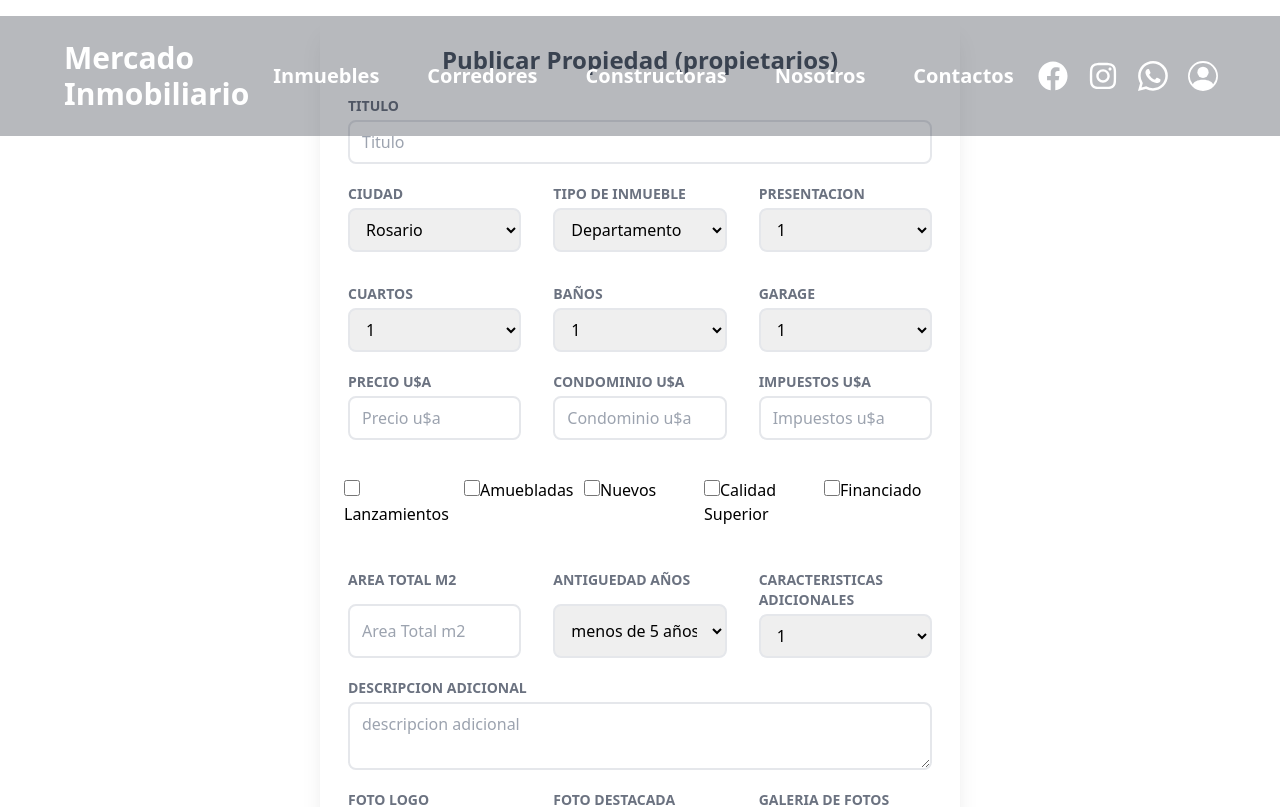
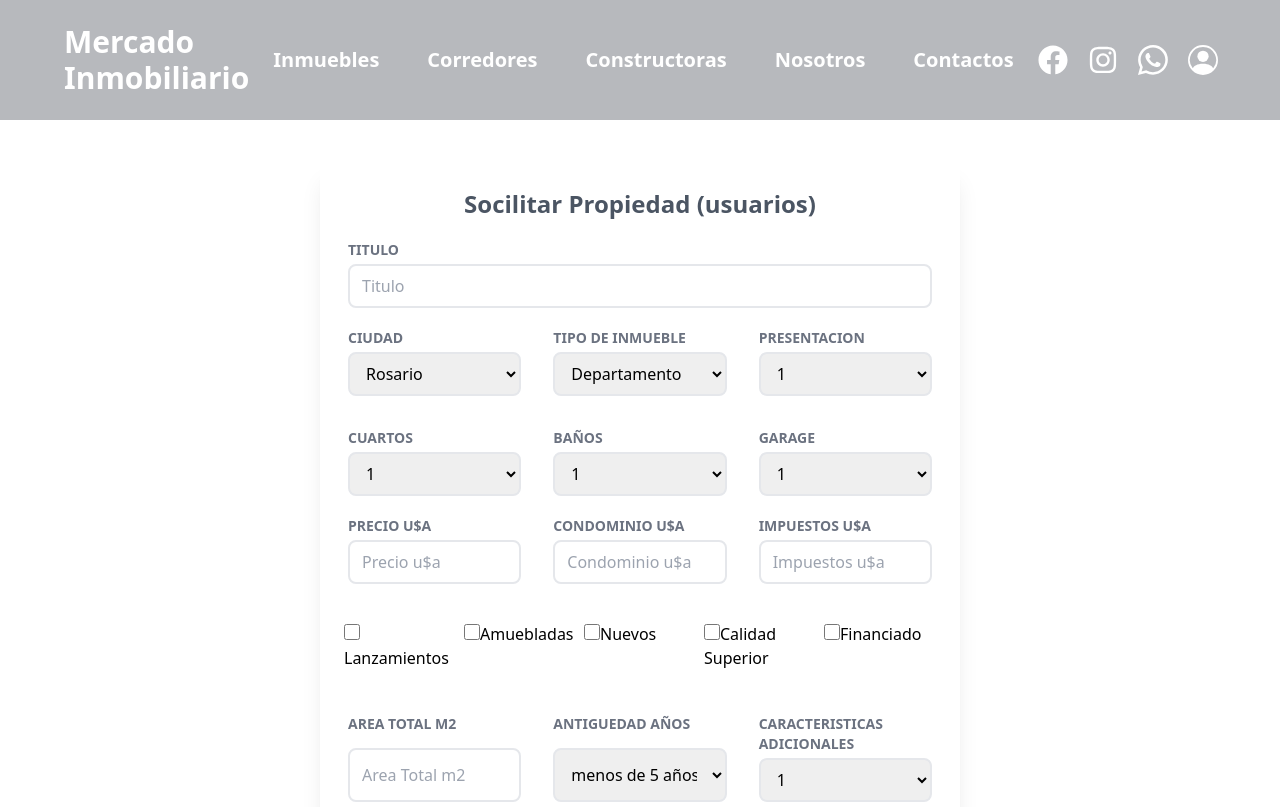
Before and after one commit to FedeSabi/Proyecto-Mercado-Inmobiliario, a React (Vite) app in the folder Front/: page /InmuebleFormPersona in a window 1280 px wide. Shown: the top 807 px of the page. Built offline with nearby package versions, Linux system fonts and the light colour scheme.

Commit message:
se modifico inmueble form persona

```diff
--- a/Front/src/pages/InmuebleFormPersona.jsx
+++ b/Front/src/pages/InmuebleFormPersona.jsx
@@ -1,11 +1,11 @@
 const InmuebleFormPersona = () => {
   return (
-    <div className="flex h-full items-center justify-center mt-4 mb-24">
-      <div className="grid bg-white rounded-lg shadow-xl w-11/12 md:w-9/12 lg:w-1/2">
+    <div className="flex h-full items-center justify-center mb-24">
+      <div className="grid bg-white rounded-lg mt-40 shadow-xl w-11/12 md:w-9/12 lg:w-1/2">
         <div className="flex justify-center">
           <div className="flex">
             <h1 className="text-gray-600 font-bold mt-7 md:text-2xl text-xl ">
-              Publicar Propiedad (propietarios)
+              Socilitar Propiedad (usuarios)
             </h1>
           </div>
         </div>
```
Also changed, not shown: Front/src/pages/Contacto.jsx (+4 -8 lines).
